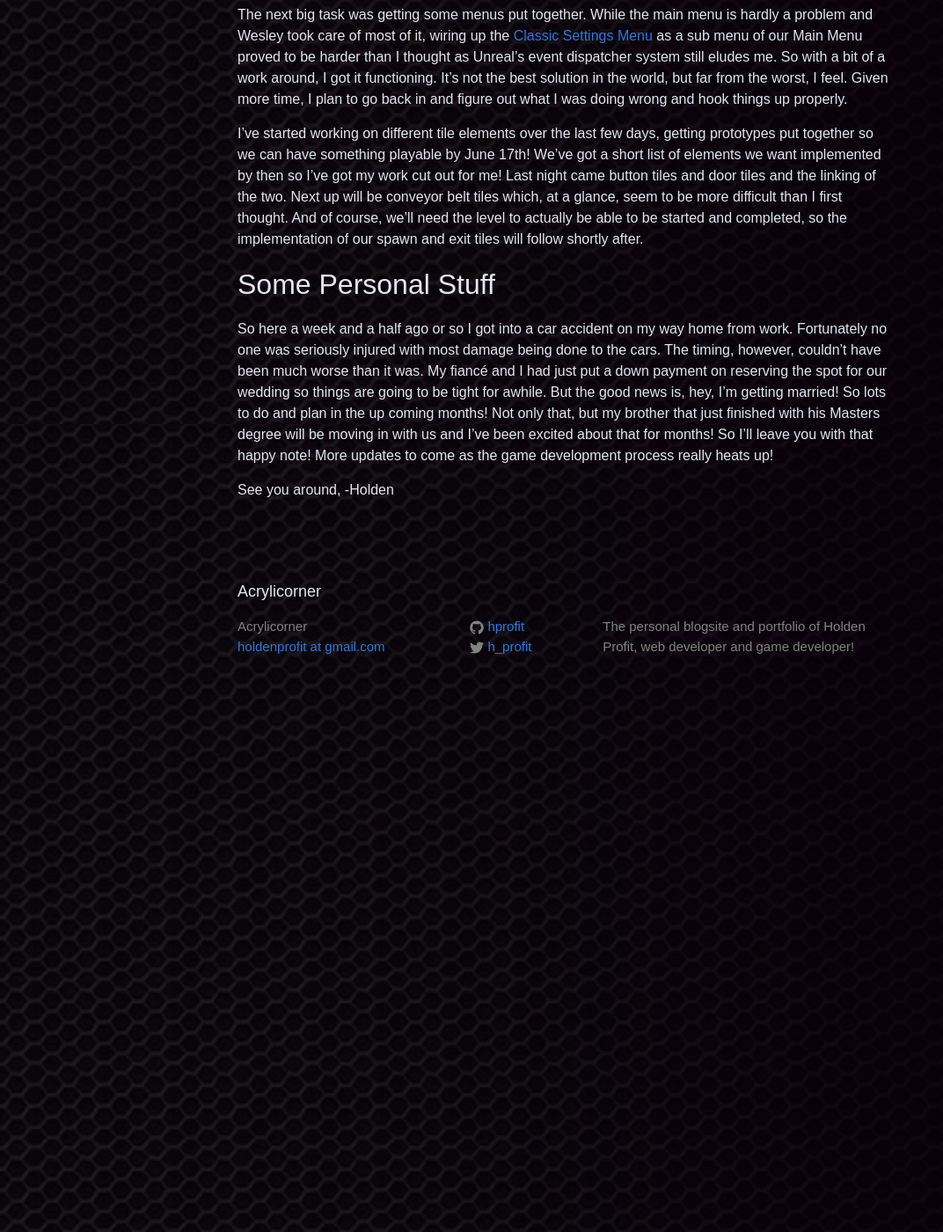
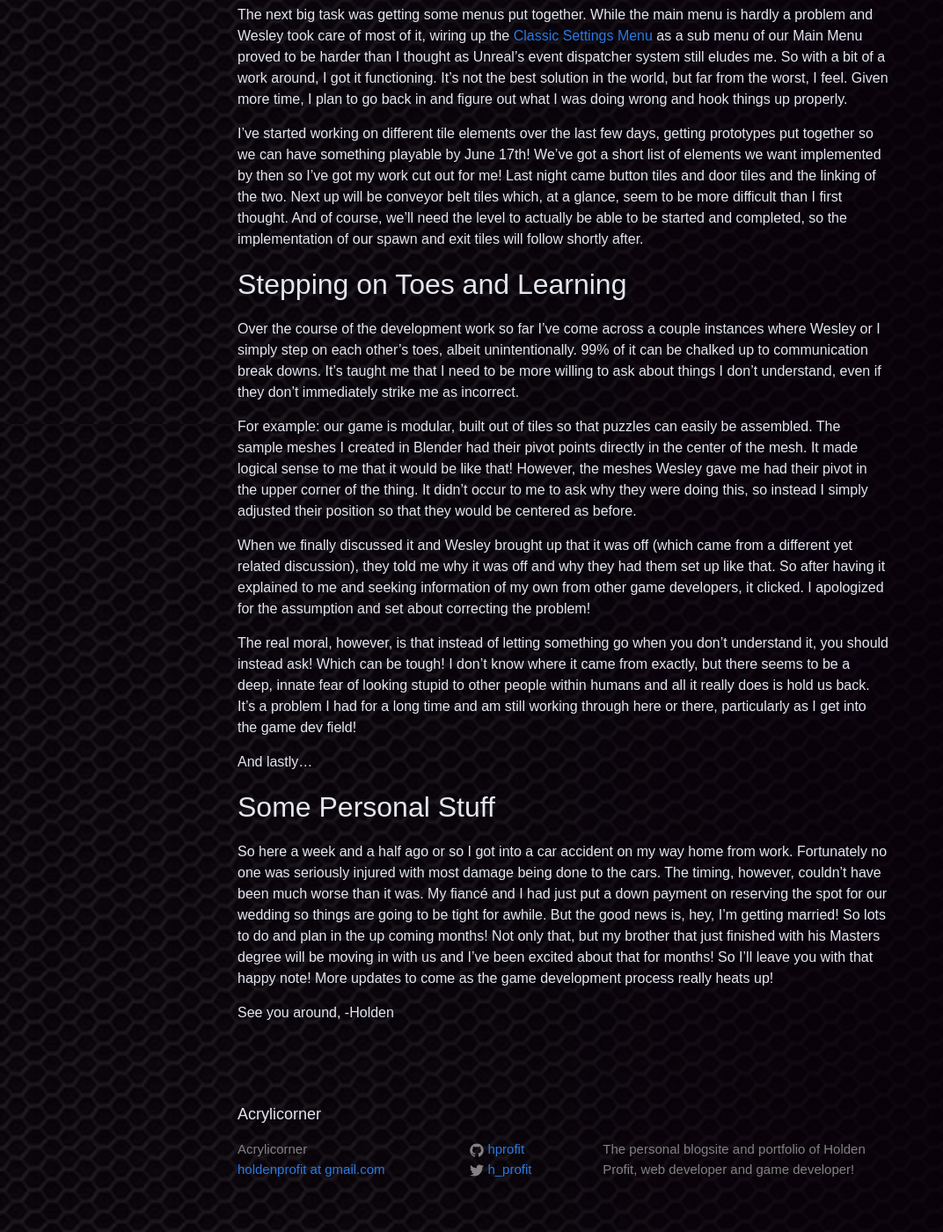
Before and after one commit to localBlackMage/acrylicorner.com, a Jekyll site: the page built from _posts/2016-05-24-long-month.markdown, in a window 1280 px wide and 1400 px high, scrolled down 918 px. Shown: the whole window at 88% size, without its empty margins (0-1072 px from the left). Built offline with Jekyll 4.4.1, drawn with Linux system fonts in a browser that asks for light colours; comment, search, counter and statistics services are not loaded.

Commit message:
Added to the latest post.

```diff
--- a/_posts/2016-05-24-long-month.markdown
+++ b/_posts/2016-05-24-long-month.markdown
@@ -46,6 +46,29 @@ Last night came button tiles and door tiles and the linking of the two. Next up
 seem to be more difficult than I first thought. And of course, we'll need the level to actually be able to be started
 and completed, so the implementation of our spawn and exit tiles will follow shortly after.
 
+Stepping on Toes and Learning
+-----------------------------
+Over the course of the development work so far I've come across a couple instances where Wesley or I simply step on each
+other's toes, albeit unintentionally. 99% of it can be chalked up to communication break downs. It's taught me that I need
+to be more willing to ask about things I don't understand, even if they don't immediately strike me as incorrect.
+
+For example: our game is modular, built out of tiles so that puzzles can easily be assembled. The sample meshes I created
+in Blender had their pivot points directly in the center of the mesh. It made logical sense to me that it would be like
+that! However, the meshes Wesley gave me had their pivot in the upper corner of the thing. It didn't occur to me to ask
+why they were doing this, so instead I simply adjusted their position so that they would be centered as before.
+
+When we finally discussed it and Wesley brought up that it was off (which came from a different yet related discussion),
+they told me why it was off and why they had them set up like that. So after having it explained to me and seeking
+information of my own from other game developers, it clicked. I apologized for the assumption and set about correcting
+the problem!
+
+The real moral, however, is that instead of letting something go when you don't understand it, you should instead ask!
+Which can be tough! I don't know where it came from exactly, but there seems to be a deep, innate fear of looking stupid
+to other people within humans and all it really does is hold us back. It's a problem I had for a long time and am
+still working through here or there, particularly as I get into the game dev field!
+
+And lastly...
+
 Some Personal Stuff
 -------------------
 So here a week and a half ago or so I got into a car accident on my way home from work. Fortunately no one was seriously
```
